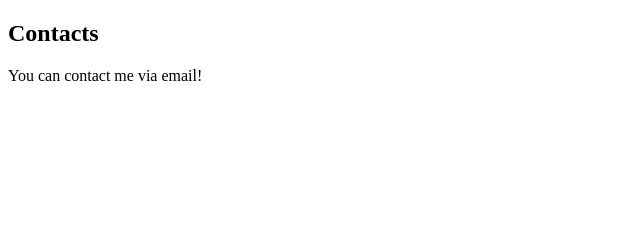
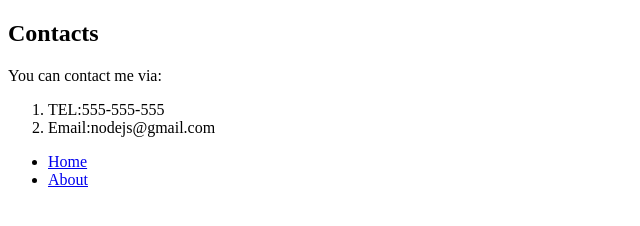
Before and after one commit to khunhour/basic-info-site, a plain HTML site: page contact-me.html in a window 1280 px wide. Shown: the whole page, without its empty margins (0-640 px from the left). Drawn offline with Linux system fonts and the light colour scheme.

Commit message:
add some content and links into contact-me page

```diff
--- a/contact-me.html
+++ b/contact-me.html
@@ -8,7 +8,14 @@
 	</head>
 	<body>
 		<h2>Contacts</h2>
-		<div>You can contact me via email!</div>
-		<a href="/"></a>
+		<div>You can contact me via:</div>
+		<ol>
+			<li>TEL:555-555-555</li>
+			<li>Email:nodejs@gmail.com</li>
+		</ol>
+		<ul>
+			<li><a href="/">Home</a></li>
+			<li><a href="/">About</a></li>
+		</ul>
 	</body>
 </html>
```
